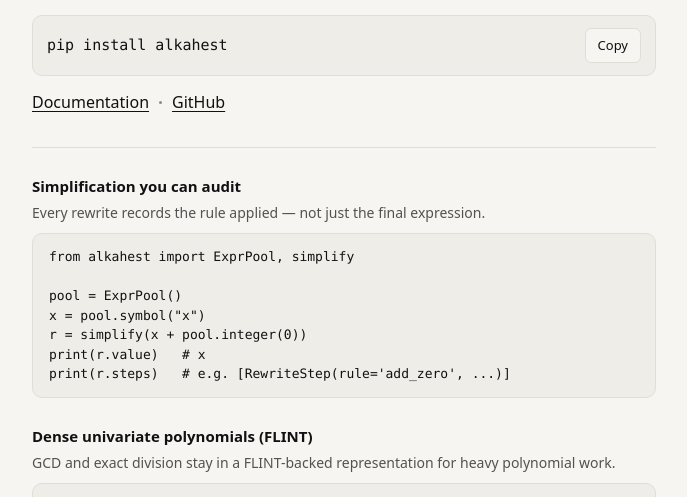
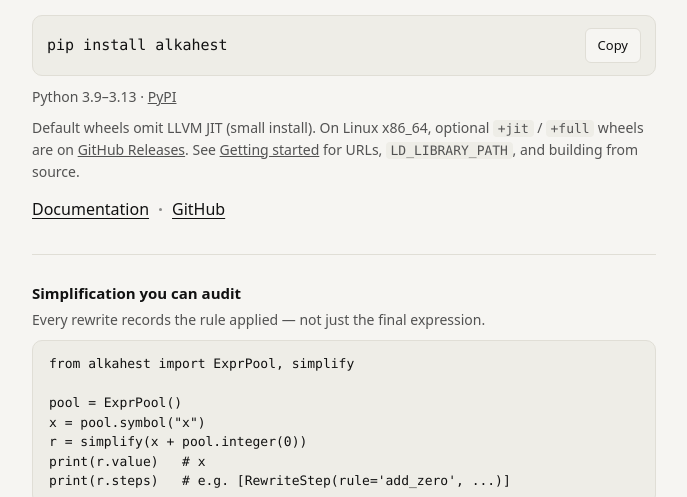
Before and after one commit to alkahest-cas/alkahest-cas.github.io, a website: page index.html in a window 1280 px wide. Shown: the part 250-747 px from the top of the page, without its empty margins (296-983 px from the left). Drawn offline with Linux system fonts and the light colour scheme.

Commit message:
updated install instructions

```diff
--- a/index.html
+++ b/index.html
@@ -6,7 +6,7 @@
     <title>Alkahest</title>
     <meta
       name="description"
-      content="A high-performance computer algebra system for Python."
+      content="Computer algebra for Python 3.9–3.13. pip install alkahest; optional +jit/+full wheels on GitHub Releases."
     />
     <link rel="stylesheet" href="styles.css" />
   </head>
@@ -25,6 +25,17 @@
           </button>
         </div>
         <p id="copy-hint" class="hint" role="status" aria-live="polite" hidden></p>
+        <p class="install-meta">
+          Python 3.9–3.13 ·
+          <a href="https://pypi.org/project/alkahest/">PyPI</a>
+        </p>
+        <p class="install-detail">
+          Default wheels omit LLVM JIT (small install). On Linux x86_64, optional
+          <code>+jit</code> / <code>+full</code> wheels are on
+          <a href="https://github.com/alkahest-cas/alkahest/releases">GitHub Releases</a>.
+          See <a href="https://alkahest-cas.github.io/alkahest/getting-started.html">Getting started</a>
+          for URLs, <code>LD_LIBRARY_PATH</code>, and building from source.
+        </p>
         <nav class="links" aria-label="Project links">
           <a href="https://alkahest-cas.github.io/alkahest/">Documentation</a>
           <span class="dot" aria-hidden="true"></span>
--- a/src/styles.css
+++ b/src/styles.css
@@ -122,6 +122,36 @@
   color: var(--muted);
 }
 
+.install-meta {
+  margin: 0.65rem 0 0;
+  font-size: 0.875rem;
+  color: var(--muted);
+}
+
+.install-meta a {
+  color: inherit;
+}
+
+.install-detail {
+  margin: 0.5rem 0 0;
+  font-size: 0.875rem;
+  color: var(--muted);
+  line-height: 1.55;
+}
+
+.install-detail code {
+  font-family: ui-monospace, SFMono-Regular, Menlo, Monaco, Consolas,
+    "Liberation Mono", monospace;
+  font-size: 0.8125rem;
+  background: var(--code-bg);
+  padding: 0.08em 0.35em;
+  border-radius: 4px;
+}
+
+.install-detail a {
+  color: inherit;
+}
+
 .install .links {
   margin-top: 0.875rem;
 }
--- a/styles.css
+++ b/styles.css
@@ -122,6 +122,36 @@
   color: var(--muted);
 }
 
+.install-meta {
+  margin: 0.65rem 0 0;
+  font-size: 0.875rem;
+  color: var(--muted);
+}
+
+.install-meta a {
+  color: inherit;
+}
+
+.install-detail {
+  margin: 0.5rem 0 0;
+  font-size: 0.875rem;
+  color: var(--muted);
+  line-height: 1.55;
+}
+
+.install-detail code {
+  font-family: ui-monospace, SFMono-Regular, Menlo, Monaco, Consolas,
+    "Liberation Mono", monospace;
+  font-size: 0.8125rem;
+  background: var(--code-bg);
+  padding: 0.08em 0.35em;
+  border-radius: 4px;
+}
+
+.install-detail a {
+  color: inherit;
+}
+
 .install .links {
   margin-top: 0.875rem;
 }
```
Also changed, not shown: src/index.html (+12 -1 lines), README.md.
